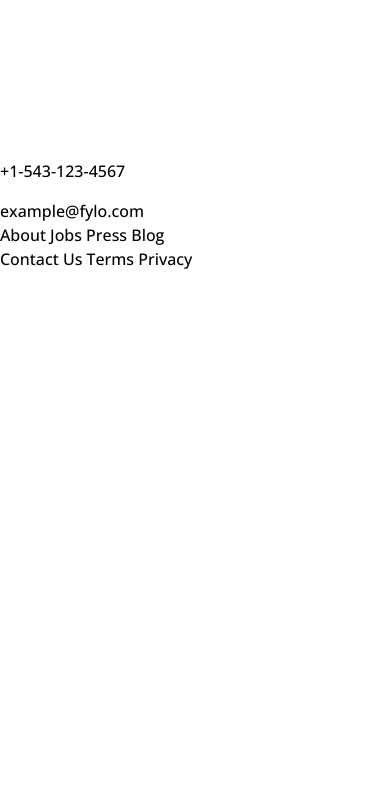
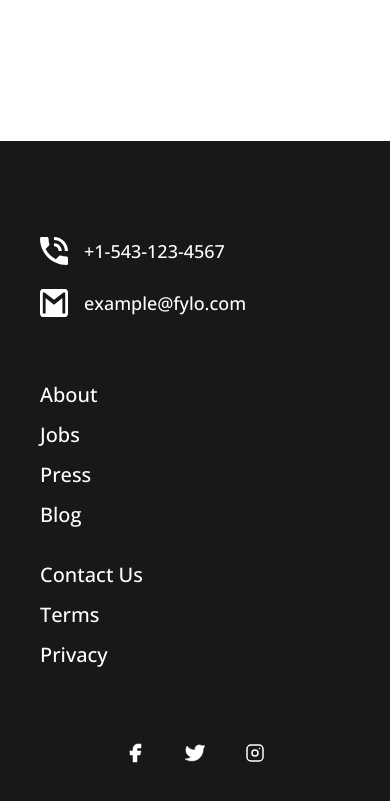
Before and after one commit to rahatulahsan/fylo-file-sharing, a website: page index.html in a window 390 px wide. Shown: the part 5014-5815 px from the top of the page. Before the commit the page ends 5357 px from the top, so only its background shows below. Drawn offline with nearby package versions, Linux system fonts and the light colour scheme.

Commit message:
Mobile Version Completed

```diff
--- a/index.html
+++ b/index.html
@@ -200,29 +200,30 @@
   <!--Newsletter Section End-->
 
   <!--Footer Section Start-->
-  <footer>
+  <footer id="footer" class="bg-zinc-900">
 
+    <div class="flex flex-col gap-16 py-24 px-10">
       <!--Contact Info-->
-    <div>
-        <div>
-            <img src="./assets/images/icon-phone.svg" alt="icon-phone"/>
-            <p>+1-543-123-4567</p>
+      <div class="flex flex-col gap-6">
+          <div class="flex flex-row text-white space-x-4">
+              <img src="./assets/images/icon-phone.svg" alt="icon-phone" class="w-7"/>
+              <p class="font-sans text-lg">+1-543-123-4567</p>
           </div>
-        <div>
-            <img src="./assets/images/icon-email.svg" alt="icon-email"/>
-            <p>example@fylo.com</p>
+          <div class="flex flex-row text-white space-x-4">
+              <img src="./assets/images/icon-email.svg" alt="icon-email" class="w-7"/>
+              <p class="font-sans text-lg">example@fylo.com</p>
           </div>
       </div>
 
       <!--Menu Items-->
-    <div>
-        <div>
+      <div class="flex flex-col text-white gap-8">
+          <div class="flex flex-col gap-3 text-xl font-sans capitalize">
               <a href="#">About</a>
               <a href="#">Jobs</a>
               <a href="#">Press</a>
               <a href="#">Blog</a>
           </div>
-        <div>
+          <div class="flex flex-col gap-3 text-xl font-sans capitalize">
               <a href="#">Contact Us</a>
               <a href="#">Terms</a>
               <a href="#">Privacy</a>
@@ -230,10 +231,12 @@
       </div>
 
       <!--Social Icons-->
-    <div>
-        <a href="#"><img src="./assets/images/facebook.svg" alt="facebook"/></a>
-        <a href="#"><img src="./assets/images/twitter.svg"/ alt="twitter"></a>
-        <a href="#"><img src="./assets/images/instagram.svg" alt="instagram"/></a>
+      <div class="flex flex-row space-x-5 mx-auto">
+          <a href="#"><img class="p-2 rounded-full ficon" src="./assets/images/facebook.svg" alt="facebook"/></a>
+          <a href="#"><img class="p-2 rounded-full ficon" src="./assets/images/twitter.svg"/ alt="twitter"></a>
+          <a href="#"><img class="p-2 rounded-full ficon" src="./assets/images/instagram.svg" alt="instagram"/></a>
+      </div>
+
     </div>
 
   </footer>
--- a/src/input.css
+++ b/src/input.css
@@ -1,6 +1,12 @@
 @tailwind base;
 @tailwind components;
 @tailwind utilities;
+
+.ficon:hover {
+    filter: invert(80%) sepia(37%) saturate(7048%) hue-rotate(132deg)
+      brightness(105%) contrast(104%);
+  }
+
 
 @layer components{
     .hero-bg-light{
```
Also changed, not shown: dist/output.css. Lines whose indentation alone changed are shown as unchanged.
